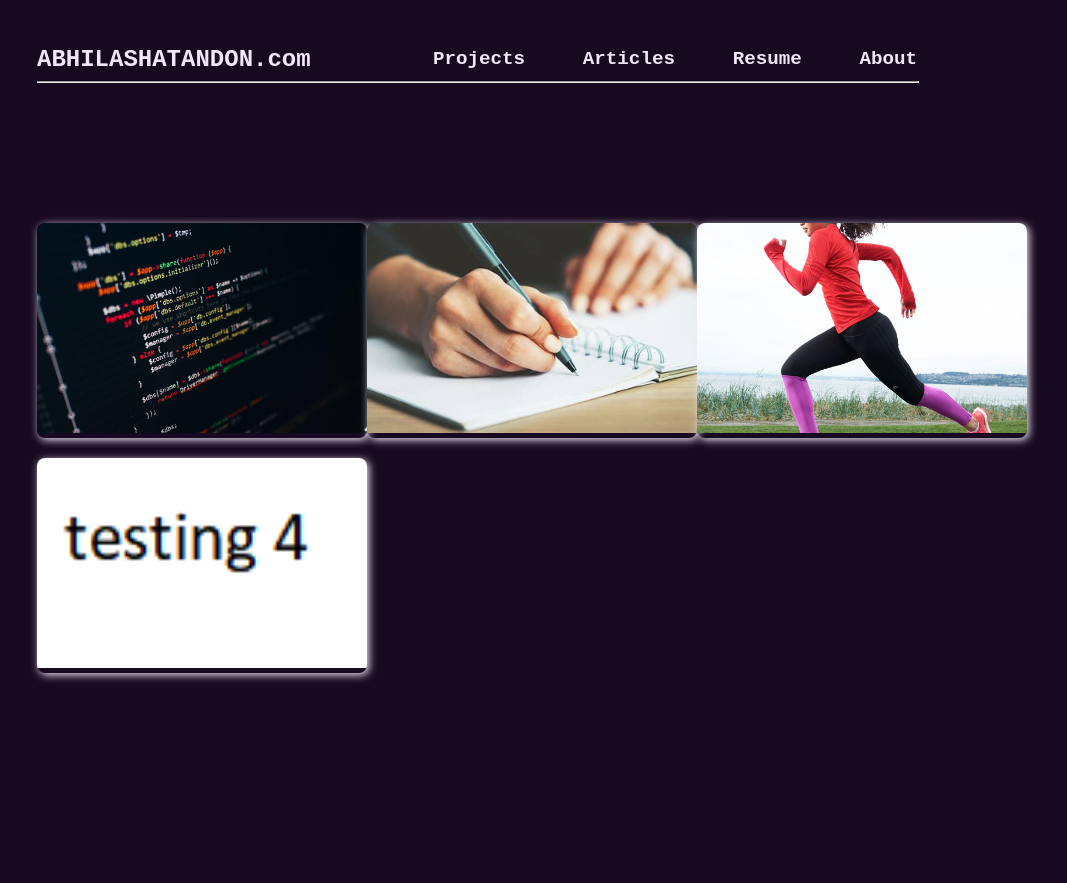
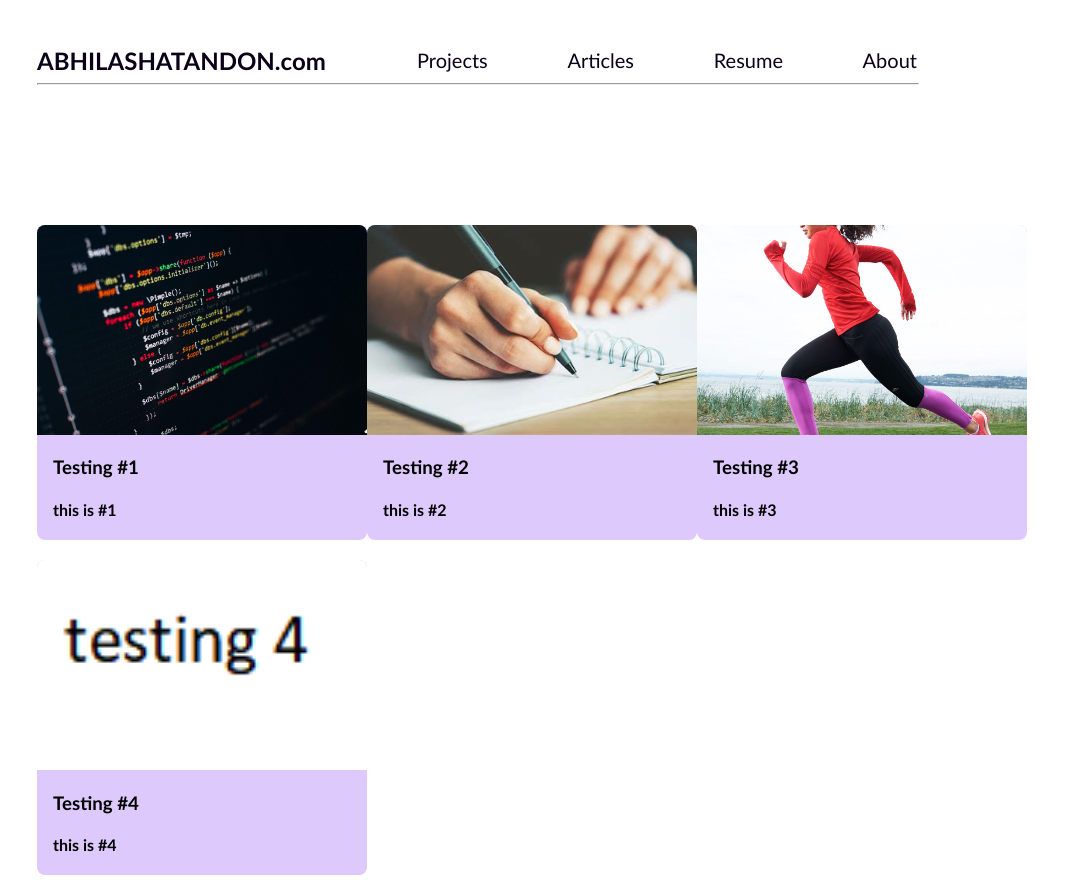
Before and after one commit to AbhilashaTandon/abhilashatandon.com, a Next.js app: page /projects in a window 1280 px wide. Shown: the whole page, without its empty margins (163-1230 px from the left). Before the commit the page ends 826 px from the top, so only its background shows below. Built offline with nearby package versions, Linux system fonts and the light colour scheme.

Commit message:
Added Color Picker
Added a new project in the projects folder!

```diff
--- a/components/content-box.js
+++ b/components/content-box.js
@@ -6,10 +6,25 @@ import General from "@/styles/General.module.css";
 import Link from "next/link";
 
 export default function ContentBox({ image, title, desc, dest }) {
+    //box that previews article or project
     var classnames = classNames(Styles.box, General.border_style);
-    //box that previews article or project
     return (
-        <>
+        <div className={classnames}>
+            <div className={Styles.img_container}>
+                <Link href={dest}>
+                    <Image src={image} alt="error" className={Styles.img}/>
+                </Link>
+            </div>
+            <div className={Styles.desc}>
+                <h3 className={General.heading}>{title}</h3>
+                <h4 className={General.body}>{desc}</h4>
+            </div>
+        </div>
+    );
+}
+
+/*
+<>
             <Link className={classnames} href={dest}>
                 <Image src={image} alt="error" className={Styles.img} />
                 <div className={Styles.hover_text}>
@@ -18,5 +33,26 @@ export default function ContentBox({ image, title, desc, dest }) {
                 </div>
             </Link>
         </>
-    );
-}
+
+<div>
+    <div>
+        <a href="">
+            <img />
+        </a>
+    </div>
+    <div class="portfolio-item-details text-left">
+        <h3 class="portfolio-item-headline title">
+            Flight Local (B2B Travel Solution)
+        </h3>
+        <div class="category-holder">
+            <span class="category"><a href="">Web Development</a></span>
+        </div>
+        <div class="show-project">
+            <div class="show-project-link">
+                <a href=""> Show project </a>
+            </div>
+        </div>
+    </div>
+</div>
+
+*/
--- a/components/navbar.js
+++ b/components/navbar.js
@@ -1,12 +1,12 @@
-const classNames = require("classnames");
-
 import Link from "next/link";
 import Styles from "@/styles/Navbar.module.css";
 import General from "@/styles/General.module.css";
 import Logo from "./logo";
 
+const classNames = require("classnames");
+
 function NavLink({ route, name }) {
-  var link_style = classNames(Styles.nav_link, General.heading);
+  var link_style = classNames(Styles.nav_link, General.medium_text);
     return (
         <div>
             <Link href={route} className={link_style}>
--- /dev/null
+++ b/pages/projects/color_picker.js
@@ -0,0 +1,92 @@
+import General from "@/styles/General.module.css";
+import { useState } from "react";
+import ColorPicker from "@/styles/ColorPicker.module.css";
+
+export default function Main() {
+  return (
+    <>
+      <h3 className={General.medium_text}>
+        Ever wanted to choose a color for a project but struggled to find the
+        right one with a color picker?
+      </h3>
+      <p className={General.medium_text}>Select a color below!</p>
+      <ColorGrid />
+    </>
+  );
+}
+
+const basis_vectors = [
+  [1, 1, 1],
+  [1, -1, 0],
+  [1, 1, -1],
+  [-1, -1, -1],
+  [-1, 1, 0],
+  [-1, -1, 1],
+];
+// vectors parallel to directions in oppositional color model
+//positive and negative of brightness, +R-G, +Y-B
+
+const init_colors = [
+  [154, 152, 152],
+  [255, 255, 255],
+  [196, 2, 35],
+  [255, 211, 0],
+  [0, 0, 0],
+  [0, 163, 104],
+  [0, 134, 191],
+];
+
+function normalize(color_array) {
+  for (var i = 0; i < 3; i++) {
+    if (color_array[i] < 0) {
+      color_array[i] = 0;
+    } else if (color_array[i] > 255) {
+      color_array[i] = 255;
+    }
+  }
+  return color_array;
+}
+
+function ColorGrid() {
+  const [iter, setIter] = useState(128);
+  const [colors, setColors] = useState(init_colors);
+
+  function handleClick(id) {
+    if(iter < 1){
+        setIter(1);
+    }
+    var new_colors = init_colors;
+    new_colors[0] = colors[id+1];
+    for (var i = 0; i < 6; i++) {
+      var current_color = [0,0,0];
+      for (var j = 0; j < 3; j++){
+          current_color[j] = colors[id+1][j] + iter * basis_vectors[i][j];
+      }
+      new_colors[i+1] = normalize(current_color);
+    }
+    console.log(new_colors[0]);
+    setIter(a => a/2);
+    setColors(new_colors);
+  }
+
+  var buttons = [0, 1, 2, 3, 4, 5];
+  var button_display = buttons.map((x) => (
+    <button key={x}
+      style={{ "background-color": "rgb(" + colors[x + 1].join(",") + ")" }}
+      className={ColorPicker.tile}
+      onClick={() => handleClick(x)}
+    /> //maybe add text here showing hex value, change text color depending on background color
+  ));
+  return (
+    <>
+    <div
+      className={ColorPicker.grid}
+    //   style={{ "background-color": "rgb(" + colors[0].join(",") + ")" }}
+    >
+      {button_display}
+
+    </div>
+    <p className={General.medium_text}>Current color: {'rgb(' + colors[0].join(', ') + ')'}</p>
+    </>
+  );
+}
--- /dev/null
+++ b/styles/ColorPicker.module.css
@@ -0,0 +1,30 @@
+.tile {
+  justify-content: center;
+  text-decoration: none; /* gets rid of default link color + underline */
+  position: relative;
+  border-radius: 8px;
+  height: 300px;
+  width: 300px;
+  background-color: rgb(0, 0, 0);
+}
+
+.grid {
+  display: grid;
+  --column-width: 300px;
+  --row-width: 300px;
+
+  --column-gap: calc((100% - var(--column-width) * 3) / 2);
+  padding: 8px;
+  border-radius: 16px;
+  border-style: solid;
+  border-width: 4px;
+  border-color: black;
+  display: grid;
+  grid-template-columns: var(--column-width) var(--column-width) var(
+      --column-width
+    ); /* 3 columns of equal size */
+  column-gap: var(--column-gap);
+  row-gap: 20px;
+  place-items: center;
+  background-color: rgb(154,152,152);
+}
--- a/styles/ContentGrid.module.css
+++ b/styles/ContentGrid.module.css
@@ -1,6 +1,4 @@
 .grid {
-    --aspect-ratio: 0.625;
-
     --column-width: 330px;
     --row-width: 210px;
 
@@ -10,7 +8,7 @@
     display: grid;
     grid-template-columns: var(--column-width) var(--column-width) var(
             --column-width
-        );
+        ); /* 3 columns of equal size */
     column-gap: var(--column-gap);
     row-gap: 20px;
     place-items: center;
@@ -19,38 +17,22 @@
 .box {
     justify-content: center;
     text-decoration: none; /* gets rid of default link color + underline */
-    color: var(--text);
     position: relative;
-}
-
-.hover_text {
-    display: none;
-}
-
-.box:hover > .hover_text {
-    display: grid;
-    color: var(--text);
-    -webkit-text-fill-color: var(--background);
-    -webkit-text-stroke: 1px;
-
-    position: absolute;
-    top: 0;
-    bottom: 0;
-    left: 0;
-    right: 0;
-
-    justify-content: center;
-
-    place-items: center;
+    background-color: var(--secondary);
 }
 
 .img {
     height: var(--row-width);
     width: var(--column-width);
     object-fit: cover;
+    background-position: center;
 }
 
-.box:hover > .img {
+.box:hover .img {
     transition: 0.45s;
     filter: brightness(50%);
 }
+
+.desc{
+    margin: 0.5rem 1rem 0.8rem 1rem;
+}
--- a/styles/General.module.css
+++ b/styles/General.module.css
@@ -1,16 +1,24 @@
 .border_style {
     border-radius: 8px;
-    box-shadow: 2px 2px 8px var(--text);
     overflow: hidden;
 }
 
-.heading {
-    font-size: 1.2rem;
-    font-weight: 600;
+
+
+.large_text {
+    font-size: 2rem;
+    font-weight: bolder;
     color: var(--text);
 }
 
-.body {
-    font-size: 1rem;
+.medium_text {
+    font-size: 1.25rem;
+    font-weight: 500;
     color: var(--text);
 }
+
+.small_text{
+    font-size: .938rem;
+    font-weight: 100;
+    color: var(--primary);
+}
--- a/styles/Navbar.module.css
+++ b/styles/Navbar.module.css
@@ -9,6 +9,7 @@
 .nav_link {
     text-decoration: none;
     margin-left: min(1rem);
+    margin: 0;
 }
 
 .nav_link:hover {
--- a/styles/globals.css
+++ b/styles/globals.css
@@ -1,10 +1,11 @@
 :root {
-    --text: #f1e7f8;
-    --background: #17091f;
-    --primary: #bf80ea;
-    --secondary: #0b050f;
-    --accent: #99e0c4;
-    font-family: 'Courier New', Courier, monospace;
+    --text: #0a0118;
+    --background: #ffffff;
+    --primary: #7c56b8;
+    --secondary: #ddc9fc;
+    --accent: #620bef;
+    font-family: "Trebuchet MS", "Lucida Sans Unicode", "Lucida Grande",
+        "Lucida Sans", Arial, sans-serif;
     background-color: var(--background);
     padding: 2% clamp(0px, 15%, 15%) 0% clamp(0px, 15%, 15%);
     min-height: 100%;
```
Also changed, not shown: pages/index.js (+17 -6 lines), pages/projects/index.js (renamed from pages/projects.js, +4 -4 lines), styles/HomePage.module.css (added, +15 -0 lines).
